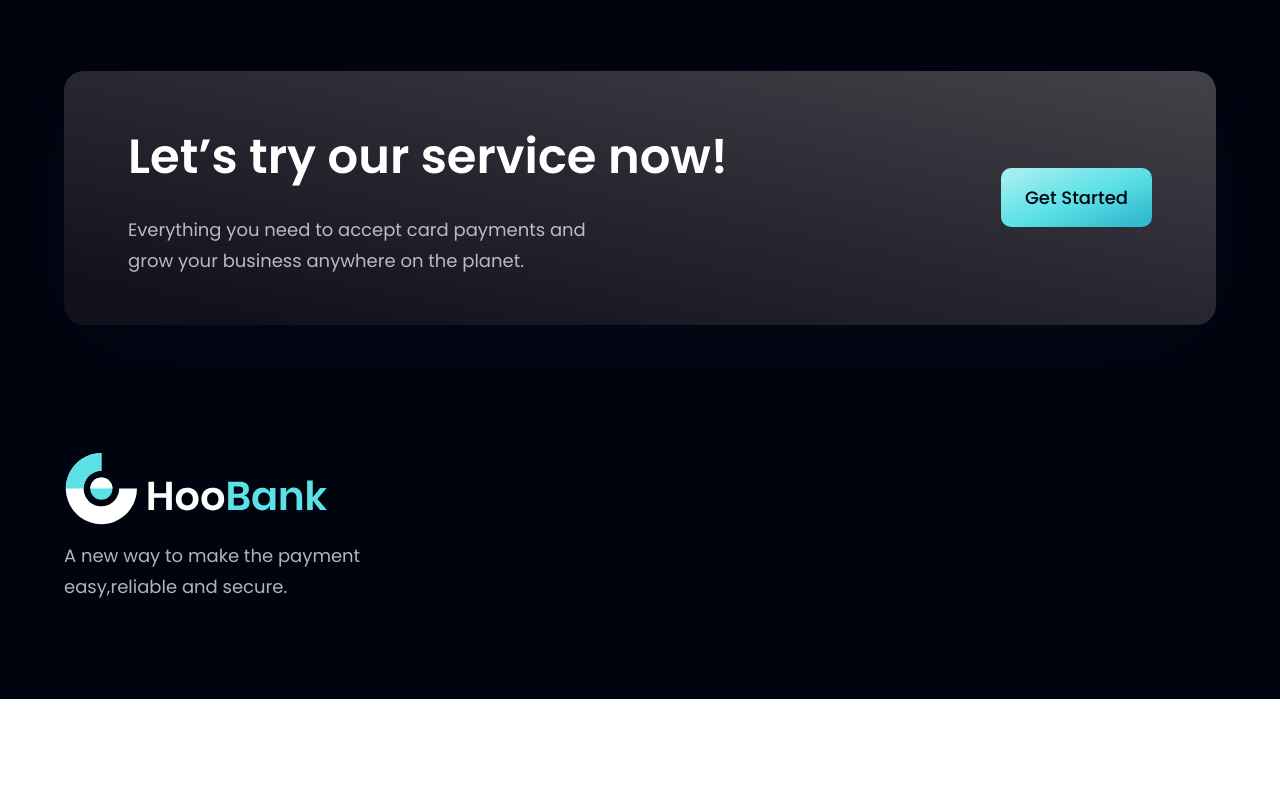
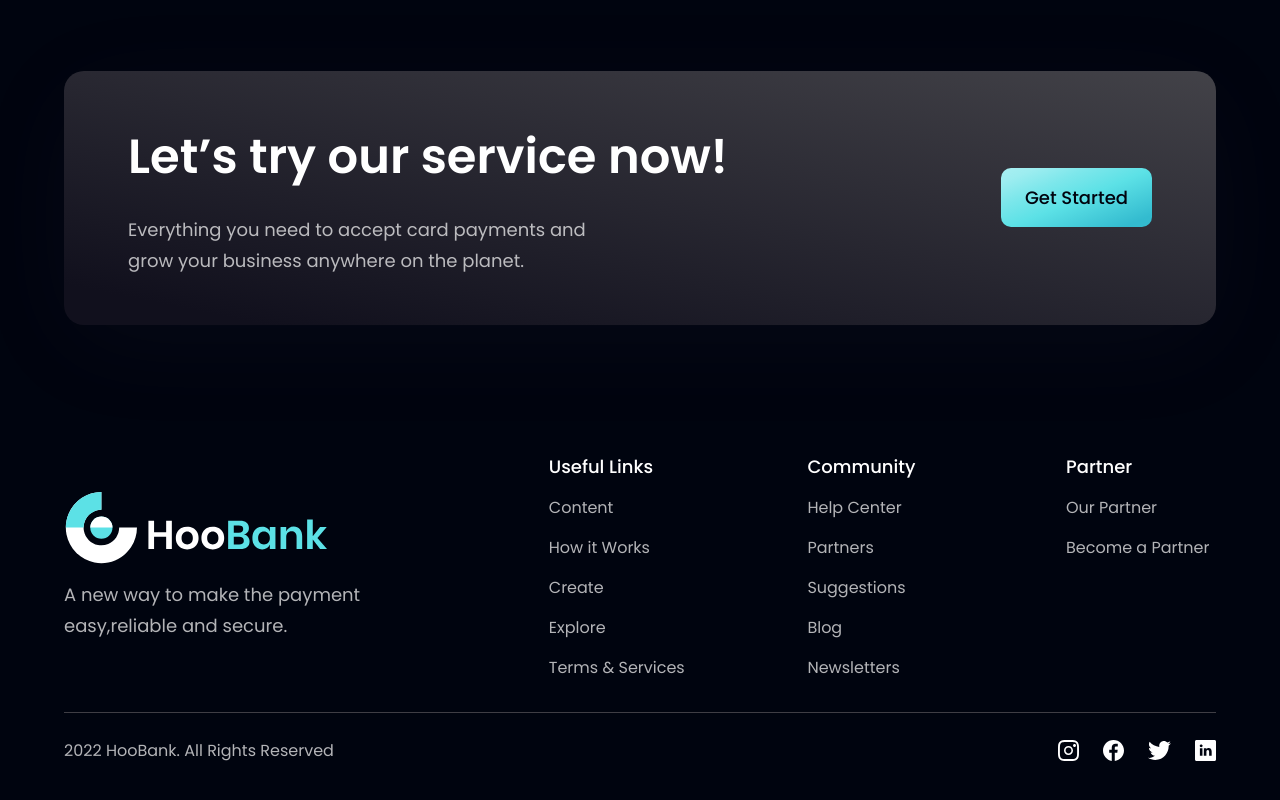
Before and after one commit to Momenuzzaman/HooBank, a React (Vite) app: page / in a window 1280 px wide. Shown: the part 4019-4819 px from the top of the page. Before the commit the page ends 4718 px from the top, so only its background shows below. Built offline with nearby package versions, Linux system fonts and the light colour scheme.

Commit message:
full complete

```diff
--- a/src/components/Clients.jsx
+++ b/src/components/Clients.jsx
@@ -14,7 +14,7 @@ const Clients = () => {
             <img
               src={client.logo}
               alt="client"
-              className="sm:w-[192px] w-[100px] object-contain cursor-pointer"
+              className="sm:w-[192px] w-[100px] object-contain cursor-pointer "
             />
           </div>
         ))}
--- a/src/components/Footer.jsx
+++ b/src/components/Footer.jsx
@@ -13,6 +13,49 @@ const Footer = () => {
             A new way to make the payment easy,reliable and secure.
           </p>
         </div>
+
+        <div className="flex-[1.5] w-full flex flex-row  justify-between flex-wrap md:mt-0 mt-10">
+          {footerLinks.map((footerLink) => (
+            <div
+              key={footerLink.key}
+              className="flex flex-col ss:my-0 my-10 min-w-[150px]"
+            >
+              <h4 className="font-poppins font-medium text-[18px] leading-[27px] text-white">
+                {footerLink.title}
+              </h4>
+              <ul className="list-none mt-4">
+                {footerLink.links.map((link, index) => (
+                  <li
+                    key={link.name}
+                    className={`font-poppins font-normal text-[16px] leading-[24px] text-dimWhite hover:text-secondary cursor:pointer ${
+                      index != footerLink.links.length - 1 ? "mb-4" : " mb - 0"
+                    }`}
+                  >
+                    {link.name}
+                  </li>
+                ))}
+              </ul>
+            </div>
+          ))}
+        </div>
+      </div>
+
+      <div className="w-full flex justify-between items-center md:flex-row flex-col pt-6 border-t-[1px] border-t-[#3F3E45]">
+        <p className="font-poppins font-normal text-center text-[16px] leading-[27px] text-dimWhite">
+          2022 HooBank. All Rights Reserved
+        </p>
+        <div className="flex flex-row md:mt-0 mt-6">
+          {socialMedia.map((social, index) => (
+            <img
+              key={social.id}
+              src={social.icon}
+              alt={social.id}
+              className={`w-[px] h-[21] object-contain cursor-pointer ${
+                index !== socialMedia.length - 1 ? "mr-6" : "mr-0"
+              }`}
+            />
+          ))}
+        </div>
       </div>
     </section>
   );
```
